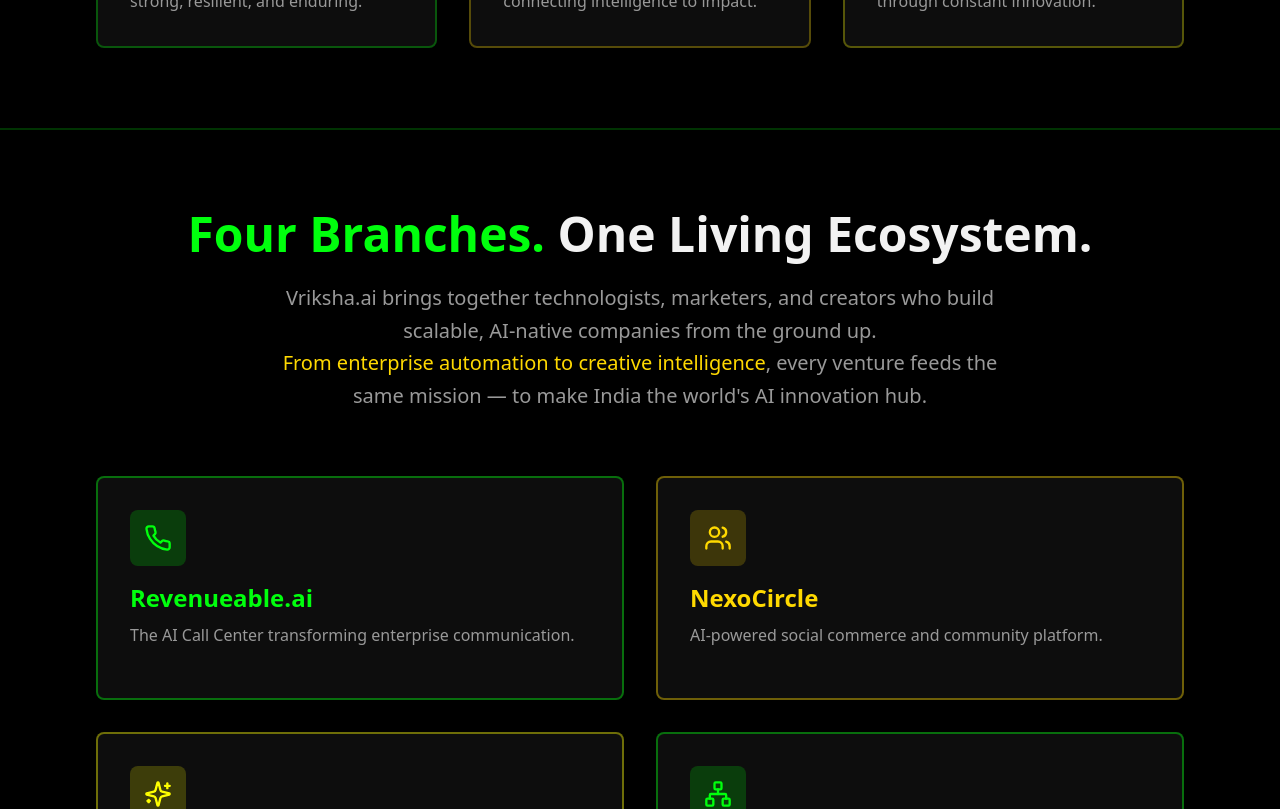
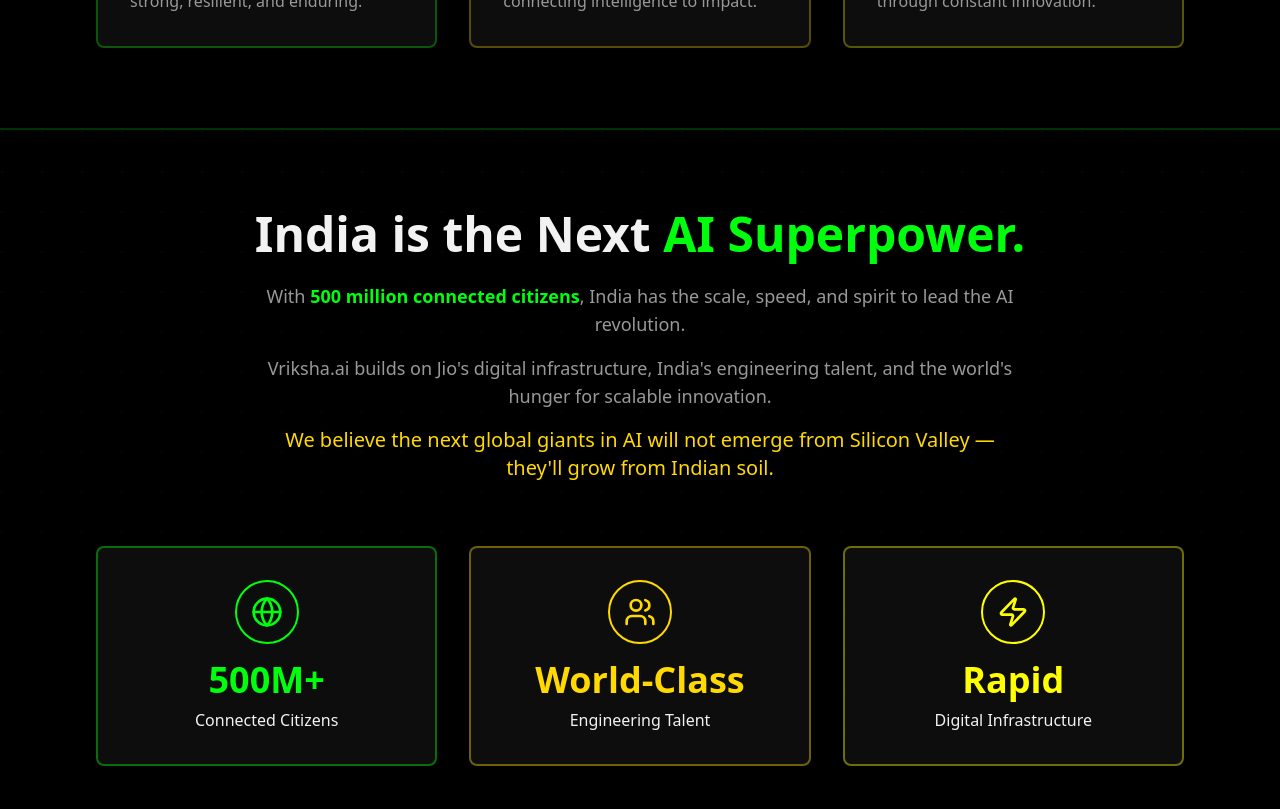
Before and after one commit to sachinuppal/vrikshaai, a React (Vite) app: page / in a window 1280 px wide. Shown: the part 1460-2269 px from the top of the page. Built offline with nearby package versions, Linux system fonts and the light colour scheme; the HTML template or start-up script is replaced by a standard one.

Commit message:
Remove Ventures section

```diff
--- a/src/pages/Index.tsx
+++ b/src/pages/Index.tsx
@@ -1,6 +1,5 @@
 import Hero from "@/components/Hero";
 import Philosophy from "@/components/Philosophy";
-import Ventures from "@/components/Ventures";
 import WhyIndia from "@/components/WhyIndia";
 import StudioModel from "@/components/StudioModel";
 import Team from "@/components/Team";
@@ -12,7 +11,6 @@ const Index = () => {
     <div className="min-h-screen">
       <Hero />
       <Philosophy />
-      <Ventures />
       <WhyIndia />
       <StudioModel />
       <Team />
```
